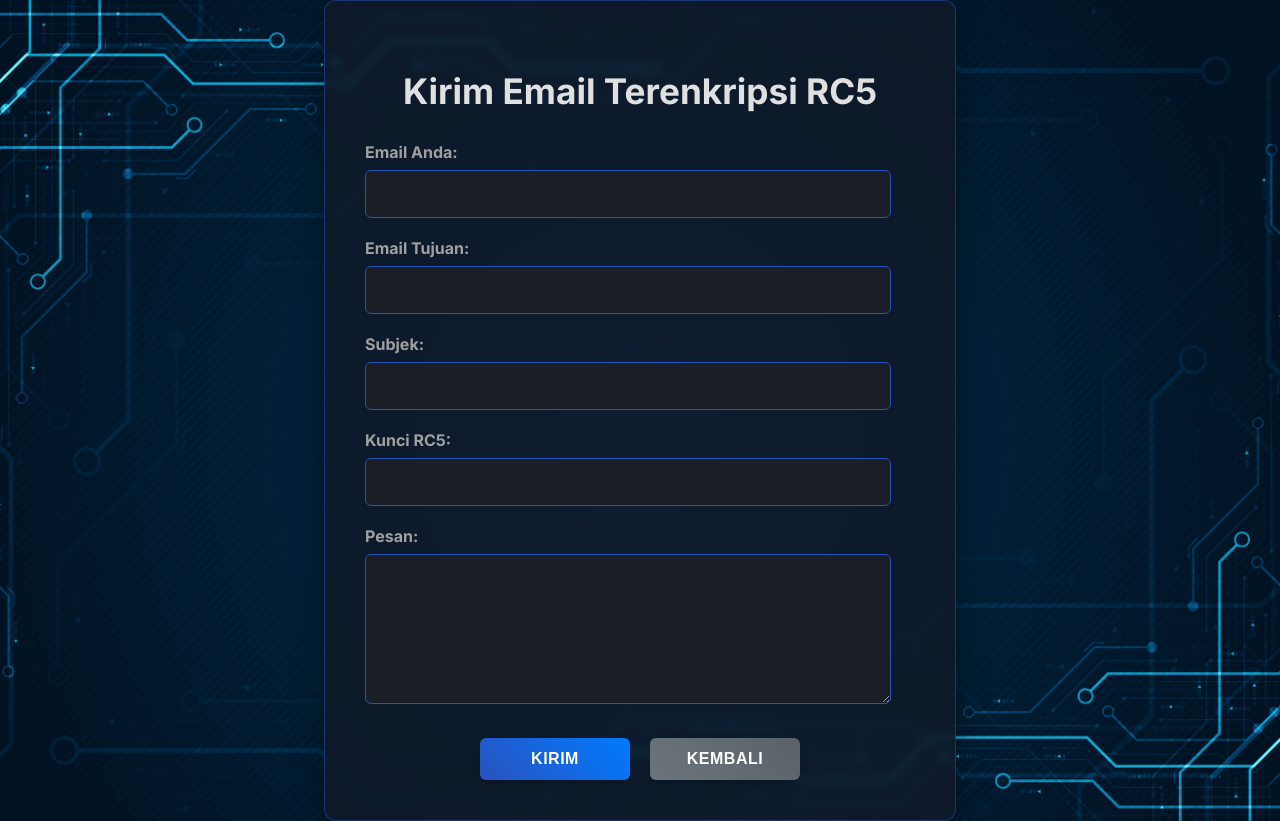
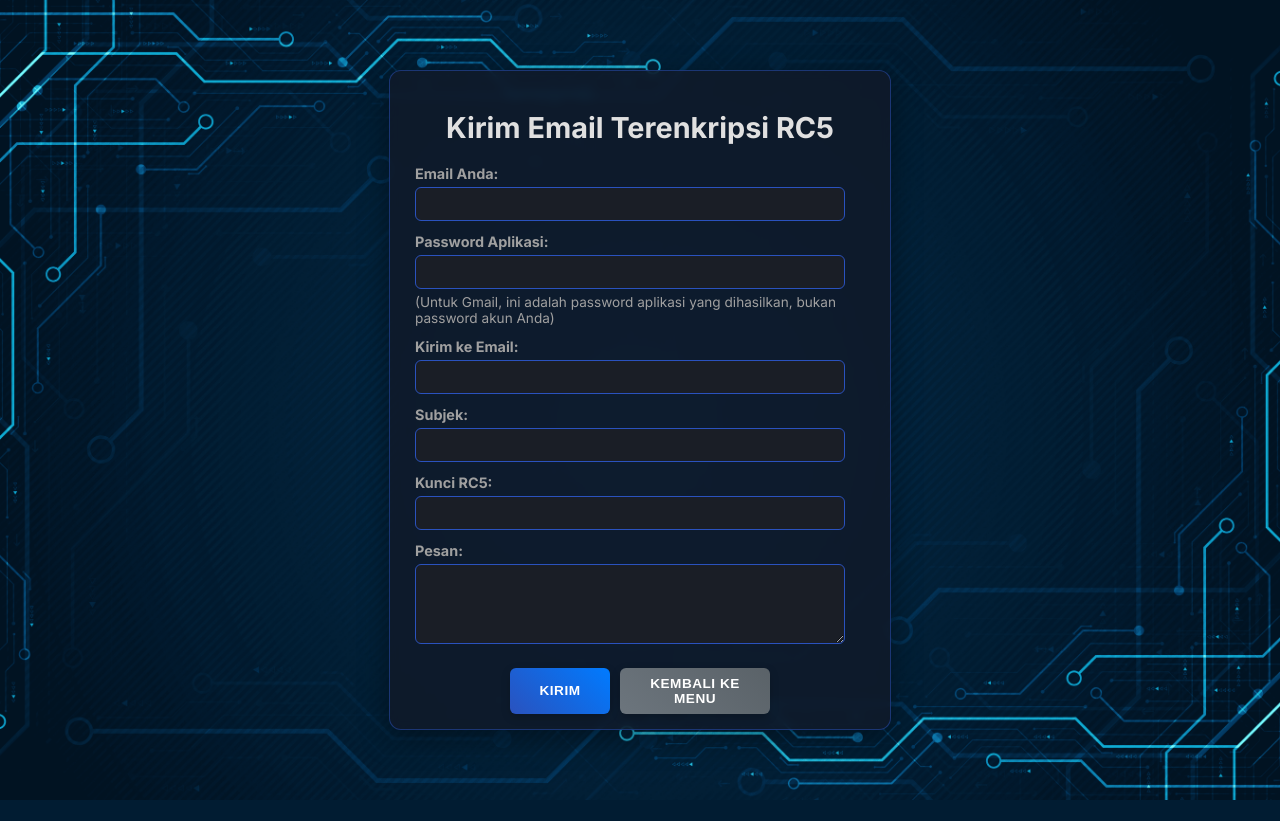
Before and after one commit to SatriaYudha03/RC5-KeamananInformasi, a Flask app: page /encrypt in a window 1280 px wide. After the commit the page ends 800 px from the top, so only its background shows below. Run offline with Flask 3, Linux system fonts and the light colour scheme; some libraries are stand-ins or nearby versions.

Commit message:
add user password app

```diff
--- a/app.py
+++ b/app.py
@@ -2,152 +2,169 @@ import smtplib
 from email.mime.text import MIMEText
 from email.mime.multipart import MIMEMultipart
 from flask import Flask, render_template, request, redirect, url_for, flash, get_flashed_messages
-import json
-import time # Import modul time untuk mengukur waktu
+import os
+import time
 
-# Import fungsi RC5 dari file rc5_cipher.py
 from rc5_cipher import encrypt_text, decrypt_text
 
-# ====================================================================
-# ===== PENTING: PASSWORD APLIKASI DI-HARDCODE (PERINGATAN KEAMANAN!) =====
-# ====================================================================
-# Ini adalah password aplikasi Gmail yang Anda berikan.
-# INGAT: Menanamkan password langsung di kode sumber tidak disarankan untuk aplikasi produksi.
-# Untuk aplikasi riil, gunakan variabel lingkungan atau sistem manajemen rahasia.
-GMAIL_APP_PASSWORD = 'hwhe netp vzot eqcf'
-# ====================================================================
+# =======================
+# INISIALISASI FLASK APP
+# =======================
+app = Flask(__name__)
 
-app = Flask(__name__)
-app.secret_key = 'ganti_dengan_kunci_rahasia_yang_sangat_kuat_dan_unik_anda' # Ganti ini!
+# SECRET KEY WAJIB: GANTI DENGAN YANG KUAT DI PRODUKSI
+app.secret_key = 'ini_secret_key_static_ganti_di_produksi'  # Contoh: os.urandom(24).hex()
 
-# --- Rute Halaman Menu ---
+# =======================
+# ROUTE: MENU UTAMA
+# =======================
 @app.route('/')
 def menu():
-    """
-    Menampilkan halaman menu utama aplikasi.
-    Pengguna dapat memilih antara mode enkripsi atau dekripsi.
-    """
     return render_template('menu.html')
 
-# --- Rute Halaman Enkripsi & Kirim Email ---
+
+# =======================
+# ROUTE: ENKRIPSI + KIRIM EMAIL
+# =======================
 @app.route('/encrypt', methods=['GET', 'POST'])
 def encrypt_page():
-    """
-    Menangani tampilan formulir enkripsi (GET request)
-    dan pemrosesan data formulir serta pengiriman email terenkripsi (POST request).
-    """
+    # Form prefill
+    your_email = ''
+    app_password = ''
+    receiver_email = ''
+    subject = ''
+    rc5_key = ''
+    message_body = ''
+
     if request.method == 'POST':
-        # Mengambil data dari formulir POST
-        your_email = request.form.get('your_email')
-        receiver_email = request.form.get('receiver_email')
-        subject = request.form.get('subject')
-        rc5_key = request.form.get('rc5_key')
-        message_body = request.form.get('message_body')
+        # Ambil data form
+        your_email = request.form.get('your_email', '').strip()
+        app_password = request.form.get('app_password', '').strip()
+        receiver_email = request.form.get('receiver_email', '').strip()
+        subject = request.form.get('subject', '').strip()
+        rc5_key = request.form.get('rc5_key', '').strip()
+        message_body = request.form.get('message_body', '').strip()
 
-        # Validasi dasar: Kunci RC5 tidak boleh kosong
+        # Validasi input
+        errors = []
+
+        if not your_email:
+            errors.append('Email Anda tidak boleh kosong.')
+        elif '@' not in your_email:
+            errors.append('Format Email Anda tidak valid.')
+
+        if not app_password:
+            errors.append('Password aplikasi tidak boleh kosong.')
+
+        if not receiver_email:
+            errors.append('Email tujuan tidak boleh kosong.')
+        elif '@' not in receiver_email:
+            errors.append('Format Email tujuan tidak valid.')
+
+        if not subject:
+            errors.append('Subjek email tidak boleh kosong.')
+
         if not rc5_key:
-            flash('Kunci RC5 tidak boleh kosong!', 'error')
-            # Mengembalikan nilai form yang sudah diisi
-            return render_template('encrypt.html',
-                                   your_email=your_email,
-                                   receiver_email=receiver_email,
-                                   subject=subject,
-                                   rc5_key=rc5_key,
-                                   message_body=message_body)
-        try:
-            # --- Mengukur waktu enkripsi RC5 ---
-            start_time_encrypt = time.perf_counter()
-            encrypted_message = encrypt_text(message_body, rc5_key)
-            end_time_encrypt = time.perf_counter()
-            encryption_duration = end_time_encrypt - start_time_encrypt
-            # -----------------------------------
+            errors.append('Kunci RC5 tidak boleh kosong.')
 
-            msg = MIMEMultipart()
-            msg['From'] = your_email
-            msg['To'] = receiver_email
-            msg['Subject'] = subject
-            # Melampirkan pesan terenkripsi sebagai teks biasa
-            msg.attach(MIMEText(encrypted_message, 'plain'))
+        if not message_body:
+            errors.append('Isi pesan tidak boleh kosong.')
 
-            # Mengatur koneksi SMTP untuk mengirim email
-            # Menggunakan port 587 dengan STARTTLS untuk koneksi aman
-            server = smtplib.SMTP('smtp.gmail.com', 587)
-            server.starttls() # Mengamankan koneksi dengan TLS
-            server.login(your_email, GMAIL_APP_PASSWORD) # Login ke akun email
-            server.sendmail(your_email, receiver_email, msg.as_string()) # Mengirim email
-            server.quit() # Menutup koneksi SMTP
+        # Kalau ada error, tampilkan ke user
+        if errors:
+            for err in errors:
+                flash(err, 'error')
+        else:
+            try:
+                # Enkripsi pesan
+                start_time_encrypt = time.perf_counter()
+                encrypted_message = encrypt_text(message_body, rc5_key)
+                end_time_encrypt = time.perf_counter()
+                encryption_duration = end_time_encrypt - start_time_encrypt
 
-            # Menggunakan flash message yang akan ditangkap oleh SweetAlert
-            flash(f'Email berhasil dikirim!\nWaktu enkripsi RC5: {encryption_duration:.4f} detik.', 'success')
-            # Redirect ke halaman yang sama untuk mencegah pengiriman ulang formulir saat refresh
-            return redirect(url_for('encrypt_page'))
+                # Siapkan email
+                msg = MIMEMultipart()
+                msg['From'] = your_email
+                msg['To'] = receiver_email
+                msg['Subject'] = subject
+                msg.attach(MIMEText(encrypted_message, 'plain'))
 
-        except Exception as e:
-            # Menangani error saat pengiriman email atau enkripsi
-            # Menggunakan flash message yang akan ditangkap oleh SweetAlert
-            flash(f'Gagal mengirim email: {e}', 'error')
-            # Mengembalikan nilai form yang sudah diisi jika terjadi error
-            return render_template('encrypt.html',
-                                   your_email=your_email,
-                                   receiver_email=receiver_email,
-                                   subject=subject,
-                                   rc5_key=rc5_key,
-                                   message_body=message_body)
+                # Kirim via Gmail SMTP
+                with smtplib.SMTP('smtp.gmail.com', 587) as server:
+                    server.starttls()
+                    server.login(your_email, app_password)
+                    server.sendmail(your_email, receiver_email, msg.as_string())
 
-    # Ambil flash messages dan konversi ke JSON untuk JavaScript
-    flashed_messages = json.dumps(get_flashed_messages(with_categories=True))
-    return render_template('encrypt.html', flashed_messages=flashed_messages)
+                flash(f'Email berhasil dikirim!<br>Waktu enkripsi RC5: {encryption_duration:.4f} detik.', 'success')
+                return redirect(url_for('encrypt_page'))
 
-# --- Rute Halaman Dekripsi Pesan ---
+            except Exception as e:
+                flash(f'Gagal mengirim email: {e}', 'error')
+
+    flashed_messages_list = get_flashed_messages(with_categories=True)
+    return render_template('encrypt.html',
+                           your_email=your_email,
+                           app_password=app_password,
+                           receiver_email=receiver_email,
+                           subject=subject,
+                           rc5_key=rc5_key,
+                           message_body=message_body,
+                           flashed_messages=flashed_messages_list)
+
+
+# =======================
+# ROUTE: DEKRIPSI
+# =======================
 @app.route('/decrypt', methods=['GET', 'POST'])
 def decrypt_page():
-    """
-    Menangani tampilan formulir dekripsi (GET request)
-    dan pemrosesan data formulir untuk dekripsi (POST request).
-    """
-    decrypted_text_result = None # Variabel untuk menyimpan hasil dekripsi
+    decrypted_text_result = None
+    ciphertext_b64 = ''
+    rc5_key = ''
+
     if request.method == 'POST':
-        # Mengambil data dari formulir POST
-        ciphertext_b64 = request.form.get('ciphertext')
-        rc5_key = request.form.get('rc5_key')
+        ciphertext_b64 = request.form.get('ciphertext', '').strip()
+        rc5_key = request.form.get('rc5_key', '').strip()
 
-        # Validasi dasar: Kunci RC5 tidak boleh kosong
+        has_error = False
+
+        if not ciphertext_b64:
+            flash('Ciphertext tidak boleh kosong.', 'error')
+            has_error = True
+
         if not rc5_key:
-            flash('Kunci RC5 tidak boleh kosong!', 'error')
-            # Mengembalikan nilai form yang sudah diisi
-            return render_template('decrypt.html',
-                                   ciphertext=ciphertext_b64,
-                                   rc5_key=rc5_key)
+            flash('Kunci RC5 tidak boleh kosong.', 'error')
+            has_error = True
 
-        try:
-            # --- Mengukur waktu dekripsi RC5 ---
-            start_time_decrypt = time.perf_counter()
-            decrypted_text_result = decrypt_text(ciphertext_b64, rc5_key)
-            end_time_decrypt = time.perf_counter()
-            decryption_duration = end_time_decrypt - start_time_decrypt
-            # -----------------------------------
+        if not has_error:
+            try:
+                start_time = time.perf_counter()
+                decrypted_text_result = decrypt_text(ciphertext_b64, rc5_key)
+                end_time = time.perf_counter()
 
-            # Menggunakan flash message yang akan ditangkap oleh SweetAlert
-            flash(f'Pesan berhasil didekripsi!\nWaktu dekripsi RC5: {decryption_duration:.4f} detik.', 'success')
-        except Exception as e:
-            # Menangani error saat dekripsi
-            # Menggunakan flash message yang akan ditangkap oleh SweetAlert
-            flash(f'Gagal mendekripsi: {e}. Pastikan ciphertext dan kunci benar.', 'error')
-            decrypted_text_result = f"Error: {e}" # Menampilkan pesan error di area hasil
+                # Periksa apakah hasil benar-benar tidak kosong
+                if decrypted_text_result is None or decrypted_text_result.strip() == "":
+                    raise ValueError("Hasil dekripsi kosong. Ciphertext atau kunci salah.")
 
-        # Ambil flash messages dan konversi ke JSON untuk JavaScript
-        flashed_messages = json.dumps(get_flashed_messages(with_categories=True))
-        return render_template('decrypt.html',
-                               ciphertext=ciphertext_b64,
-                               rc5_key=rc5_key,
-                               decrypted_result=decrypted_text_result,
-                               flashed_messages=flashed_messages)
+                decryption_duration = end_time - start_time
 
-    # Ambil flash messages dan konversi ke JSON untuk JavaScript
-    flashed_messages = json.dumps(get_flashed_messages(with_categories=True))
-    return render_template('decrypt.html', flashed_messages=flashed_messages)
+                flash(f'Pesan berhasil didekripsi!<br>Waktu dekripsi RC5: {decryption_duration:.4f} detik.', 'success')
 
+            except Exception as e:
+                flash(f'Gagal mendekripsi: {str(e)}', 'error')
+                decrypted_text_result = None  # Kosongkan hasil jika error
+
+    flashed_messages_list = get_flashed_messages(with_categories=True)
+    return render_template(
+        'decrypt.html',
+        ciphertext=ciphertext_b64,
+        rc5_key=rc5_key,
+        decrypted_result=decrypted_text_result,
+        flashed_messages=flashed_messages_list
+    )
+
+
+# =======================
+# JALANKAN APLIKASI
+# =======================
 if __name__ == '__main__':
-    # app.run(debug=True) akan otomatis me-reload server saat ada perubahan kode
-    # dan memberikan output debug yang lebih detail di konsol.
     app.run(debug=True)
--- a/static/script.js
+++ b/static/script.js
@@ -43,7 +43,7 @@ if (mainTitle) {
 // --- Parameter dan Logika untuk Animasi Mengetik ---
 const textsToAnimate = [
     "Solusi keamanan siber terbaik untuk komunikasi email Anda. Enkripsi dan dekripsi pesan dengan algoritma RC5 yang kuat.",
-    "Projek hasil kolaborasi: Dwiki(2305551001), Satria(2305551058), Rifki(2305551068), Devasya(2305551074), Septino(2305551083), Tara(2305551139)"
+    "Projek hasil kolaborasi: Dwiki(2305551001), Satria(2305551058), Rifki(2305551068), Devasya(2305551071), Septino(2305551083), Tara(2305551139)"
 ];
 
 const typingSpeed = 50; // Kecepatan mengetik dalam milidetik per karakter (nilai lebih kecil = lebih cepat)
--- a/static/style.css
+++ b/static/style.css
@@ -175,48 +175,50 @@ p.description {
 /* Kontainer untuk formulir */
 .form-container {
     background-color: rgba(17, 25, 40, 0.8); /* Latar belakang semi-transparan */
-    padding: 40px;
+    padding: 15px 25px; /* Mengurangi padding vertikal dan horizontal */
     border-radius: 12px;
     box-shadow: 0 8px 30px rgba(0, 0, 0, 0.4);
-    width: 550px; /* Lebar yang lebih sesuai untuk formulir */
-    max-width: 90%;
+    width: 450px; /* Mengurangi lebar formulir lebih lanjut */
+    max-width: 95%; /* Meningkatkan max-width untuk responsivitas */
     backdrop-filter: blur(5px); /* Efek blur pada latar belakang */
     border: 1px solid rgba(42, 82, 190, 0.5); /* Border tipis */
     text-align: center; /* Pusatkan elemen di dalamnya */
+    margin-top: 15px; /* Mengurangi margin atas */
+    margin-bottom: 15px; /* Mengurangi margin bawah */
 }
 
 /* Gaya untuk judul halaman formulir */
 .form-container h2 {
     color: #e0e0e0;
-    font-size: 2.2em;
-    margin-bottom: 30px;
+    font-size: 1.8em; /* Mengurangi ukuran font judul */
+    margin-bottom: 20px; /* Mengurangi margin bawah */
     font-weight: 700;
 }
 
 /* Grup formulir (label + input/textarea) */
 .form-group {
-    margin-bottom: 20px;
+    margin-bottom: 12px; /* Mengurangi margin bawah */
     text-align: left; /* Rata kiri untuk label dan input */
 }
 
 /* Gaya untuk label */
 label {
     display: block;
-    margin-bottom: 8px;
+    margin-bottom: 5px; /* Mengurangi margin bawah */
     font-weight: bold;
     color: #a0a0a0;
-    font-size: 1em;
+    font-size: 0.9em; /* Mengurangi ukuran font label */
 }
 
 /* Gaya untuk input teks dan password */
 input[type="text"],
 input[type="password"],
 textarea {
-    width: calc(100% - 24px); /* Kurangi padding dan border */
-    padding: 12px;
+    width: calc(100% - 20px); /* Kurangi padding dan border */
+    padding: 8px; /* Mengurangi padding input */
     border: 1px solid #2a52be; /* Border warna biru */
     border-radius: 6px;
-    font-size: 1.2em;
+    font-size: 0.9em; /* Mengurangi ukuran font input */
     background-color: #1a1e26; /* Latar belakang input gelap */
     color: #ffffff; /* Warna teks input putih */
     box-sizing: border-box;
@@ -237,7 +239,7 @@ input:-webkit-autofill,
 input:-webkit-autofill:hover,
 input:-webkit-autofill:focus,
 input:-webkit-autofill:active,
-textarea:-webkit-autofill, /* Menambahkan textarea */
+textarea:-webkit-autofill,
 textarea:-webkit-autofill:hover,
 textarea:-webkit-autofill:focus,
 textarea:-webkit-autofill:active {
@@ -248,9 +250,17 @@ textarea:-webkit-autofill:active {
 
 
 textarea {
-    resize: vertical;
-    min-height: 100px;
-    max-height: 150px;
+    resize: vertical; /* Hanya bisa diresize secara vertikal */
+    min-height: 50px; /* Mengurangi tinggi minimum textarea lebih lanjut */
+    max-height: 80px; /* Mengurangi tinggi maksimum textarea lebih lanjut */
+}
+
+/* Gaya untuk tag small (misal: untuk password aplikasi) */
+small {
+    font-size: 0.75em; /* Mengurangi ukuran font */
+    margin-top: 3px; /* Mengurangi margin atas */
+    display: block; /* Memastikan margin bekerja */
+    color: #b0b0b0; /* Warna sedikit lebih terang */
 }
 
 /* Gaya untuk kotak hasil dekripsi */
@@ -281,21 +291,21 @@ textarea {
 .form-btn-group {
     display: flex;
     justify-content: center; /* Pusatkan tombol */
-    gap: 20px;
-    margin-top: 30px;
+    gap: 10px; /* Mengurangi jarak antar tombol */
+    margin-top: 20px; /* Mengurangi margin atas */
 }
 
 /* Gaya umum untuk tombol di halaman formulir */
 .form-btn-group button {
-    padding: 12px 25px; /* Padding tombol formulir */
+    padding: 8px 15px; /* Mengurangi padding tombol */
     border: none;
     border-radius: 6px;
-    font-size: 1em; /* Ukuran font tombol formulir */
+    font-size: 0.85em; /* Mengurangi ukuran font tombol */
     font-weight: 700;
     cursor: pointer;
     width: auto;
-    min-width: 150px; /* Minimum width untuk tombol formulir */
-    max-width: 200px; /* Maximum width untuk tombol formulir */
+    min-width: 100px; /* Mengurangi min-width */
+    max-width: 150px; /* Mengurangi max-width */
     transition: all 0.3s ease;
     text-transform: uppercase;
     letter-spacing: 0.5px;
--- a/templates/decrypt.html
+++ b/templates/decrypt.html
@@ -14,7 +14,7 @@
     <script>
         // Mendefinisikan variabel global untuk flash messages
         // Data ini akan diisi oleh Jinja2 (Flask)
-        window.flashedMessages = {{ flashed_messages | safe }};
+        window.flashedMessages = {{ flashed_messages | tojson | safe }};
     </script>
 </head>
 <body>
--- a/templates/encrypt.html
+++ b/templates/encrypt.html
@@ -13,8 +13,11 @@
     <!-- Script kecil untuk meneruskan flash messages ke JavaScript eksternal -->
     <script>
         // Mendefinisikan variabel global untuk flash messages
-        // Data ini akan diisi oleh Jinja2 (Flask)
-        window.flashedMessages = {{ flashed_messages | safe }};
+        // Data ini akan diisi oleh Jinja2 (Flask) sebagai objek JavaScript langsung.
+        // Menggunakan |tojson dan |safe untuk memastikan format JSON yang benar dan aman.
+        // Peringatan di IDE Anda pada baris ini adalah "false positive" karena linter JS tidak memahami sintaks Jinja2.
+        // Kode ini akan berfungsi dengan benar setelah Flask merendernya.
+        window.flashedMessages = {{ flashed_messages | tojson | safe }};
     </script>
 </head>
 <body>
@@ -27,7 +30,12 @@
                 <input type="text" id="your_email" name="your_email" value="{{ your_email if your_email else '' }}" required>
             </div>
             <div class="form-group">
-                <label for="receiver_email">Email Tujuan:</label>
+                <label for="app_password">Password Aplikasi:</label>
+                <input type="password" id="app_password" name="app_password" value="{{ app_password if app_password else '' }}" required>
+                <small style="color: #a0a0a0; font-size: 0.85em; display: block; margin-top: 5px;">(Untuk Gmail, ini adalah password aplikasi yang dihasilkan, bukan password akun Anda)</small>
+            </div>
+            <div class="form-group">
+                <label for="receiver_email">Kirim ke Email:</label>
                 <input type="text" id="receiver_email" name="receiver_email" value="{{ receiver_email if receiver_email else '' }}" required>
             </div>
             <div class="form-group">
@@ -44,7 +52,7 @@
             </div>
             <div class="form-btn-group">
                 <button type="submit" class="submit-btn">Kirim</button>
-                <button type="button" class="back-btn" onclick="location.href='/'">Kembali</button>
+                <button type="button" class="back-btn" onclick="location.href='/'">Kembali ke Menu</button>
             </div>
         </form>
     </div>
```
Also changed, not shown: other parts of static/style.css (+51 -29 lines).
